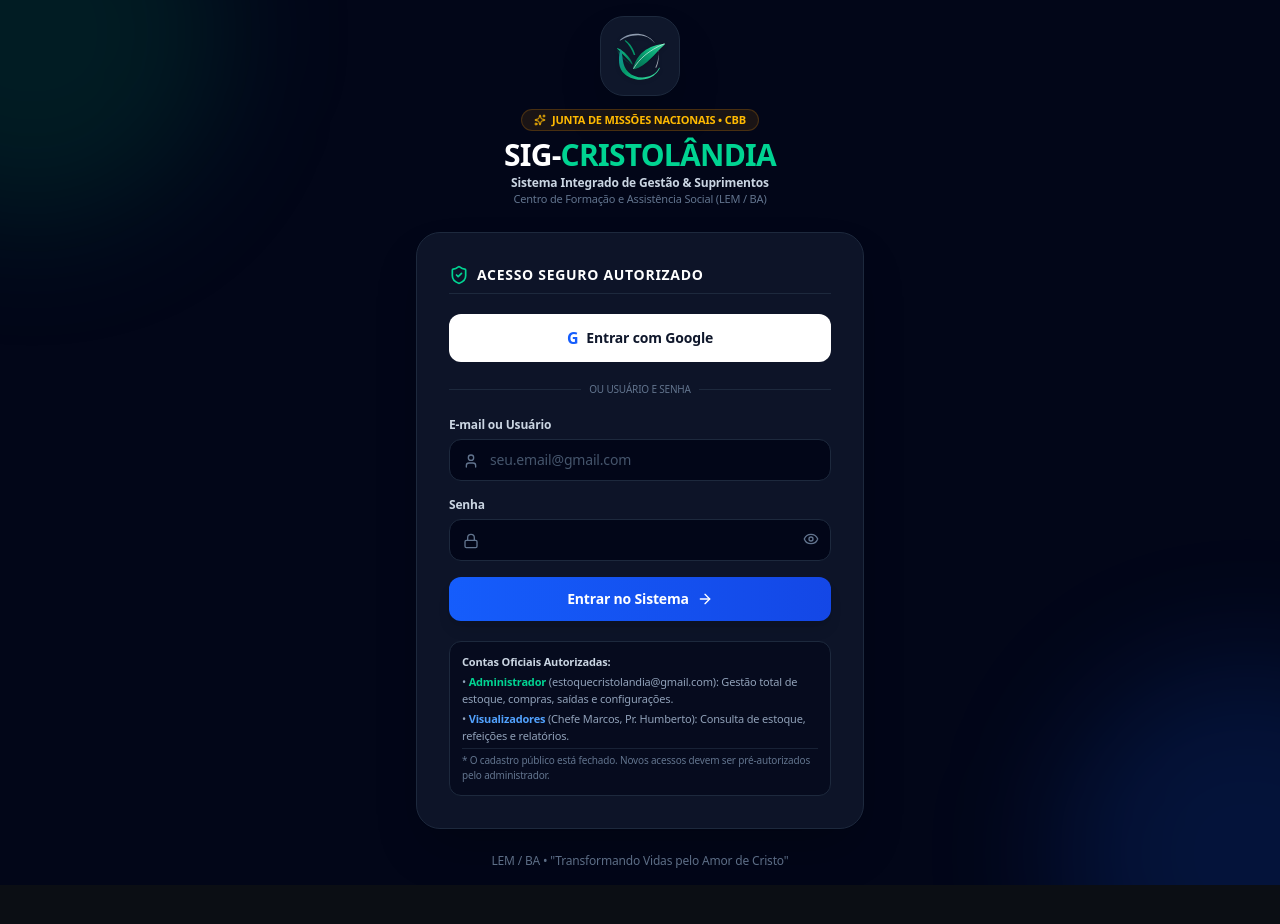
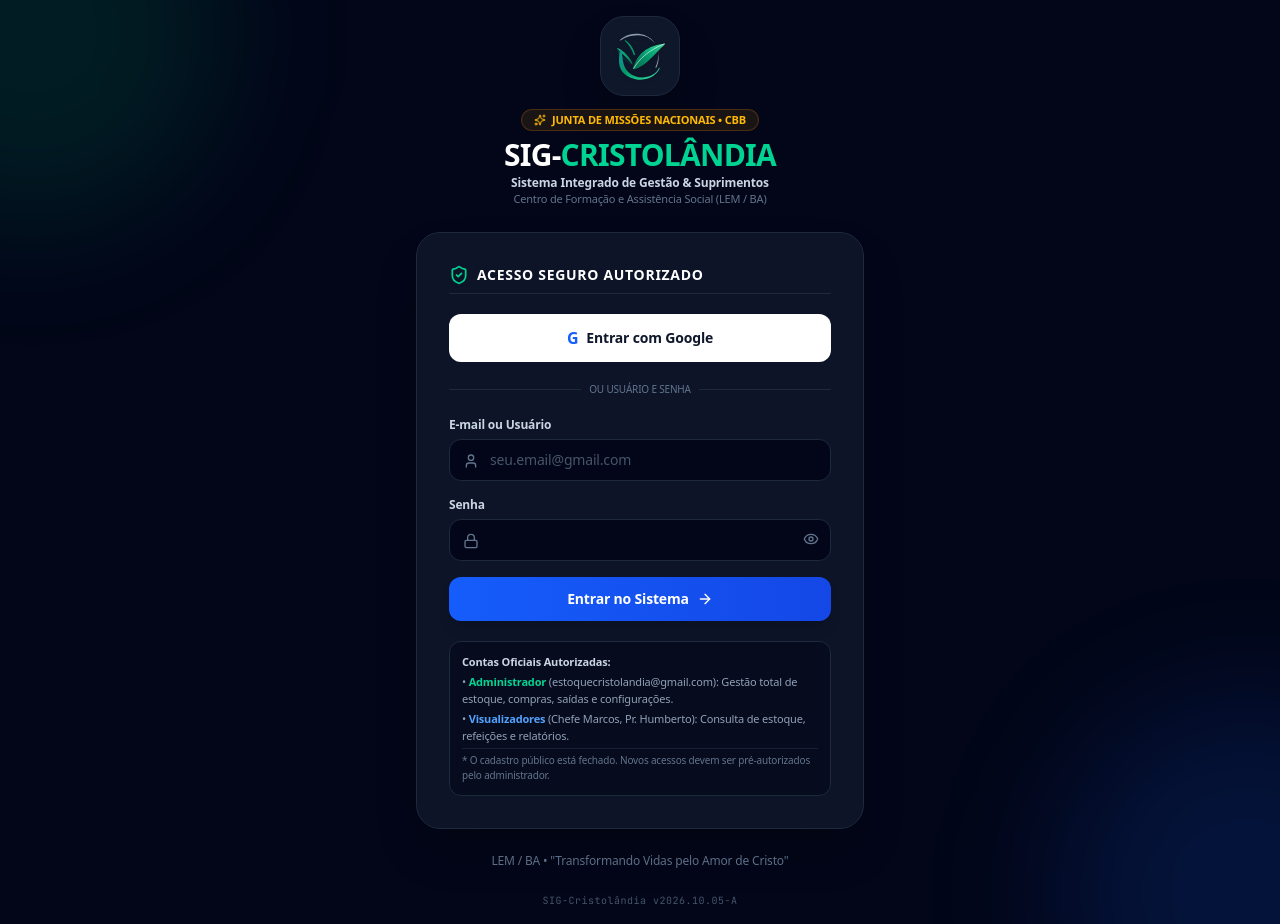
Before and after one commit to estoquecristolandia-cloud/estoque, a React (Vite) app: page / in a window 1280 px wide. Before the commit the page ends 885 px from the top, so only its background shows below. Built offline with nearby package versions, Linux system fonts and the light colour scheme; no server answers.

Commit message:
feat: add application version display
Display the current version label in the header sidebar and the login screen footer for improved tracking and support.

```diff
--- a/src/components/Header.tsx
+++ b/src/components/Header.tsx
@@ -4,6 +4,7 @@
 import { Department } from '../types';
 import { CristolandiaLogo } from './CristolandiaLogo';
 import { soundFeedback } from '../utils/audioFeedback';
+import { APP_VERSION_LABEL } from '../version';
 
 interface HeaderProps {
   activeTab: 'dashboard' | 'products' | 'entries' | 'exits' | 'meals' | 'reports' | 'ai_assistant';
@@ -915,6 +916,10 @@
               <span>Sair do Sistema</span>
             </button>
           )}
+
+          <div className="pt-2 text-center text-[10px] text-slate-500 font-mono tracking-wider">
+            {APP_VERSION_LABEL}
+          </div>
         </div>
       </aside>
     </>
--- a/src/components/LoginScreen.tsx
+++ b/src/components/LoginScreen.tsx
@@ -2,6 +2,7 @@
 import { Lock, User, Eye, EyeOff, ShieldCheck, ArrowRight, AlertCircle, Sparkles } from 'lucide-react';
 import { AppUserProfile, loginWithCredentials, loginWithGoogle, registerWithCredentials } from '../firebase';
 import { CristolandiaLogo } from './CristolandiaLogo';
+import { APP_VERSION_LABEL } from '../version';
 
 interface LoginScreenProps {
   onLoginSuccess: (userProfile: AppUserProfile) => void;
@@ -155,6 +156,9 @@
         <div className="text-center text-xs text-slate-500">
           <p>LEM / BA • "Transformando Vidas pelo Amor de Cristo"</p>
         </div>
+        <div className="text-center text-[10px] text-slate-600 font-mono tracking-wider">
+          {APP_VERSION_LABEL}
+        </div>
       </div>
     </div>
   );
--- /dev/null
+++ b/src/version.ts
@@ -0,0 +1,2 @@
+export const APP_VERSION = 'v2026.10.05-A';
+export const APP_VERSION_LABEL = 'SIG-Cristolândia v2026.10.05-A';
```
